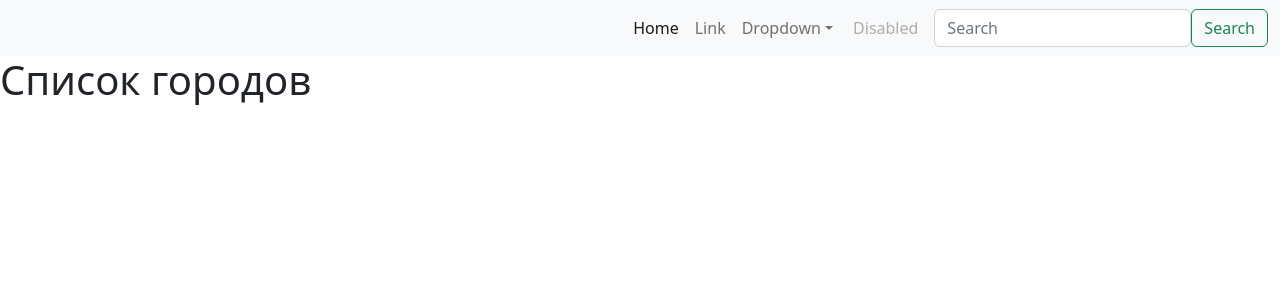
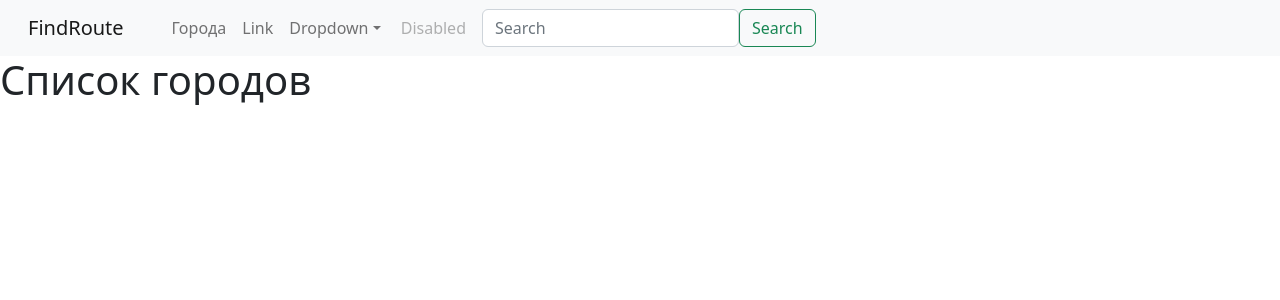
Before and after one commit to davlatovv/find_route, a Django app: page / in a window 1280 px wide. Shown: the top 300 px of the page. Run offline with Django 4.2, Linux system fonts and the light colour scheme.

Commit message:
Update base.html: Add navbar

```diff
--- a/templates/base.html
+++ b/templates/base.html
@@ -1,14 +1,26 @@
+{% url 'cities:home' as cities_home_url %}
 <!doctype html>
-<nav class="navbar navbar-expand-lg bg-light">
+<html lang="ru">
+  <head>
+    <meta charset="utf-8">
+    <meta name="viewport" content="width=device-width, initial-scale=1">
+
+    <!-- Bootstrap CSS -->
+    <link rel="stylesheet" href="https://cdn.jsdelivr.net/npm/bootstrap@5.2.2/dist/css/bootstrap.rtl.min.css" integrity="sha384-7mQhpDl5nRA5nY9lr8F1st2NbIly/8WqhjTp+0oFxEA/QUuvlbF6M1KXezGBh3Nb" crossorigin="anonymous">
+
+      <title>{% block title %}{% endblock %}</title>
+  </head>
+  <body>
+  <nav class="navbar navbar-expand-lg bg-light">
   <div class="container-fluid">
-    <a class="navbar-brand" href="#"></a>
+    <a class="navbar-brand" href="{% url 'home'%}">FindRoute</a>
     <button class="navbar-toggler" type="button" data-bs-toggle="collapse" data-bs-target="#navbarSupportedContent" aria-controls="navbarSupportedContent" aria-expanded="false" aria-label="Toggle navigation">
       <span class="navbar-toggler-icon"></span>
     </button>
     <div class="collapse navbar-collapse" id="navbarSupportedContent">
-      <ul class="navbar-nav me-auto mb-2 mb-lg-0">
-        <li class="nav-item">
-          <a class="nav-link active" aria-current="page" href="#">Home</a>
+      <ul class="navbar-nav">
+        <li class="nav-item{% if request.path == cities_home_url %}active{% endif %}">
+          <a class="nav-link" aria-current="page" href="{% url 'cities:home'%}">Города</a>
         </li>
         <li class="nav-item">
           <a class="nav-link" href="#">Link</a>
@@ -35,18 +47,6 @@
     </div>
   </div>
 </nav>
-
-<html lang="ru">
-  <head>
-    <meta charset="utf-8">
-    <meta name="viewport" content="width=device-width, initial-scale=1">
-
-    <!-- Bootstrap CSS -->
-    <link rel="stylesheet" href="https://cdn.jsdelivr.net/npm/bootstrap@5.2.2/dist/css/bootstrap.rtl.min.css" integrity="sha384-7mQhpDl5nRA5nY9lr8F1st2NbIly/8WqhjTp+0oFxEA/QUuvlbF6M1KXezGBh3Nb" crossorigin="anonymous">
-
-      <title>{% block title %}{% endblock %}</title>
-  </head>
-  <body>
         {% block content %}{% endblock %}
     <script src="https://cdn.jsdelivr.net/npm/bootstrap@5.2.2/dist/js/bootstrap.bundle.min.js" integrity="sha384-OERcA2EqjJCMA+/3y+gxIOqMEjwtxJY7qPCqsdltbNJuaOe923+mo//f6V8Qbsw3" crossorigin="anonymous"></script>
   </body>
```
